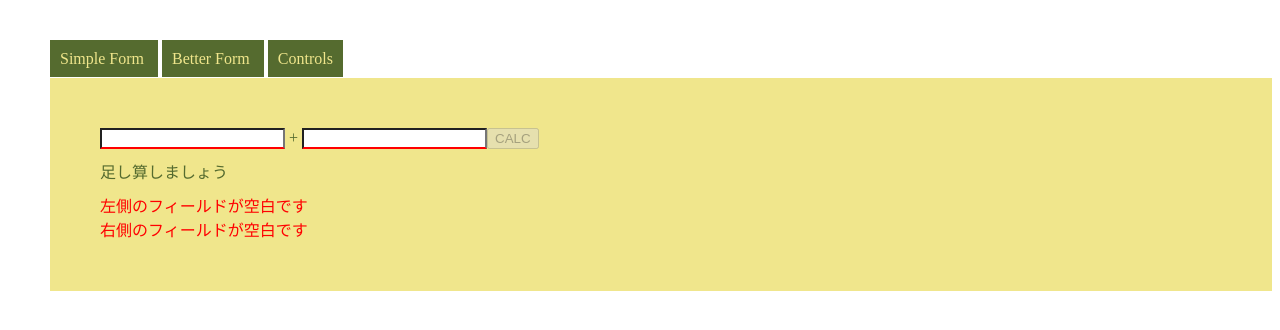
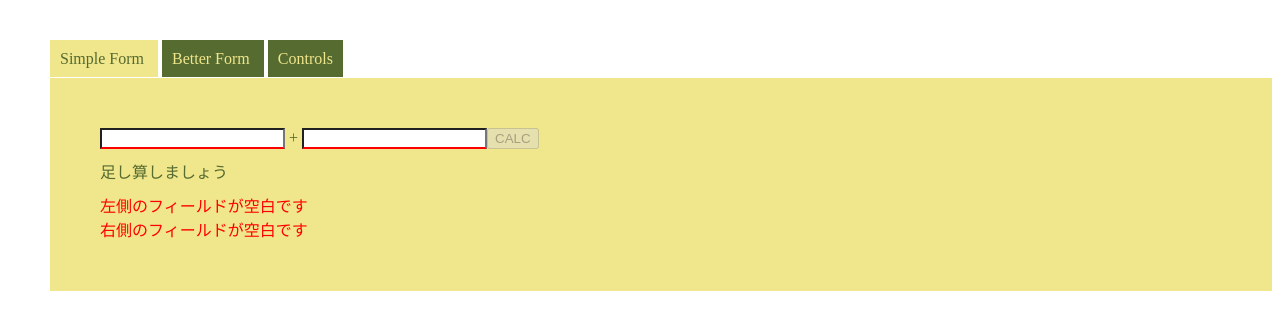
Before and after one commit to tottu22/angular-simpleform, an Angular app: page /simple-form in a window 1280 px wide. Shown: the top 330 px of the page. Built offline with nearby package versions, Linux system fonts and the light colour scheme.

Commit message:
root directory add

```diff
--- a/src/app/app-routing.module.ts
+++ b/src/app/app-routing.module.ts
@@ -11,6 +11,7 @@ import { ControlsComponent } from './controls/controls.component';
   imports: [
     CommonModule,
     RouterModule.forRoot([
+      {path:'', redirectTo: '/simple-form', pathMatch: 'full'},
       {path:'simple-form', component:SimpleFormComponent},
       {path:'better-form', component:BetterFormComponent},
       {path:'controls', component:ControlsComponent}
--- a/src/app/app.component.css
+++ b/src/app/app.component.css
@@ -10,7 +10,7 @@ a:link, a:visited, a:hover {
     color: khaki;
 }
 
-a:selected-item {
+a.selected-item{
     color: darkolivegreen;
     background-color: khaki;
 }
--- a/src/app/app.component.html
+++ b/src/app/app.component.html
@@ -21,11 +21,11 @@
 <router-outlet></router-outlet>
 -->
 <nav>
- <!--<a routerLink="./simple-form" routerLinkActive="selected-item">Simple Form</a> |
+  <!--<a routerLink="./simple-form" routerLinkActive="selected-item">Simple Form</a> |
   <a routerLink="./better-form" routerLinkActive="selected-item">Better Form</a> |
-  <a routerLink="./controls" routerLinkActive="selected-item">Controls</a>
- -->
- <a *ngFor = "let path of paths" routerLinkActivate = "selected-item" [routerLink]="path.pathname">
+  <a routerLink="./controls" routerLinkActive="selected-item">Controls</a>-->
+
+  <a *ngFor = "let path of paths" routerLinkActive = "selected-item" [routerLink]="path.pathname">
    {{path.title}}
  </a>
 </nav>
```
